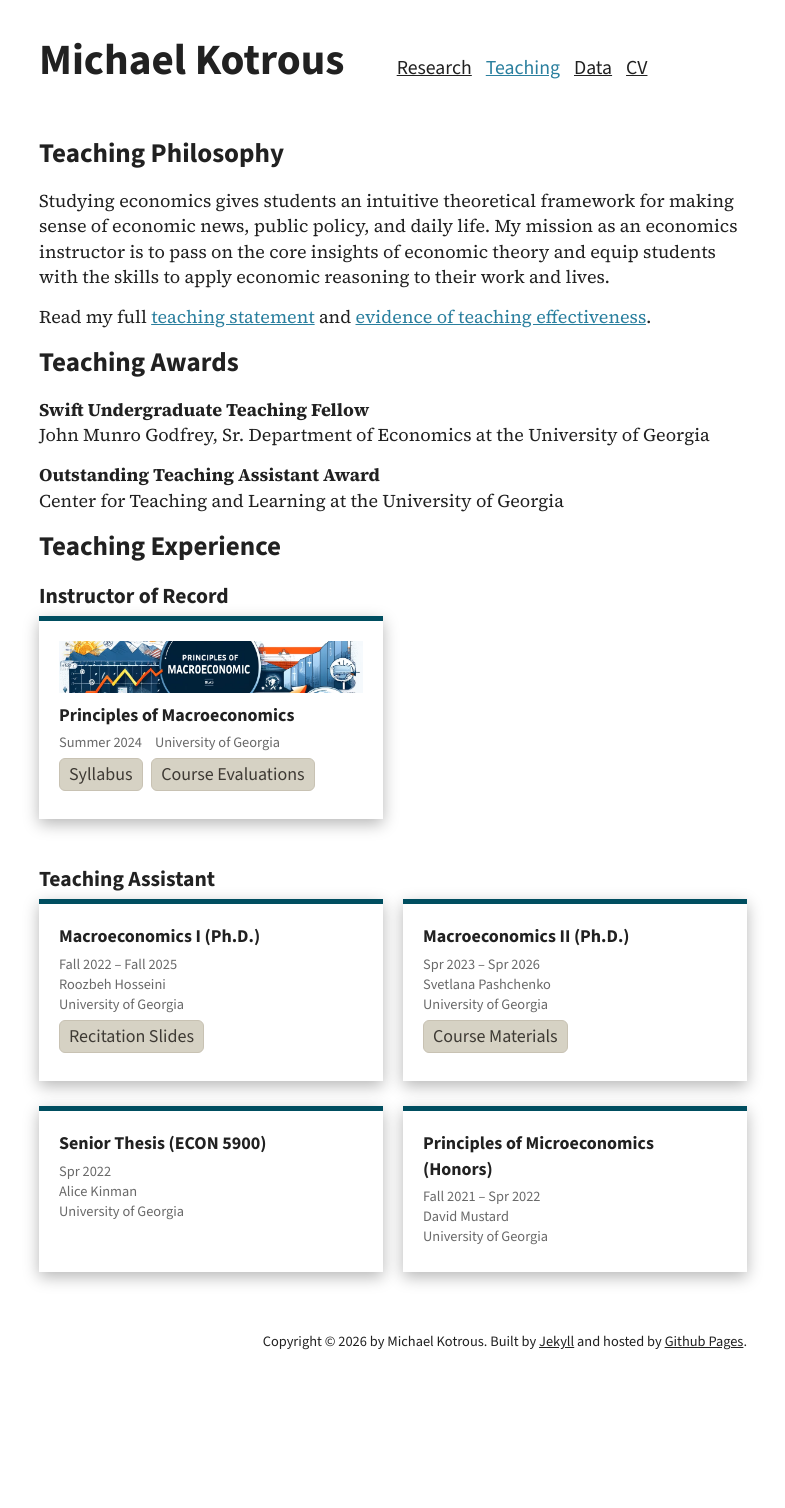
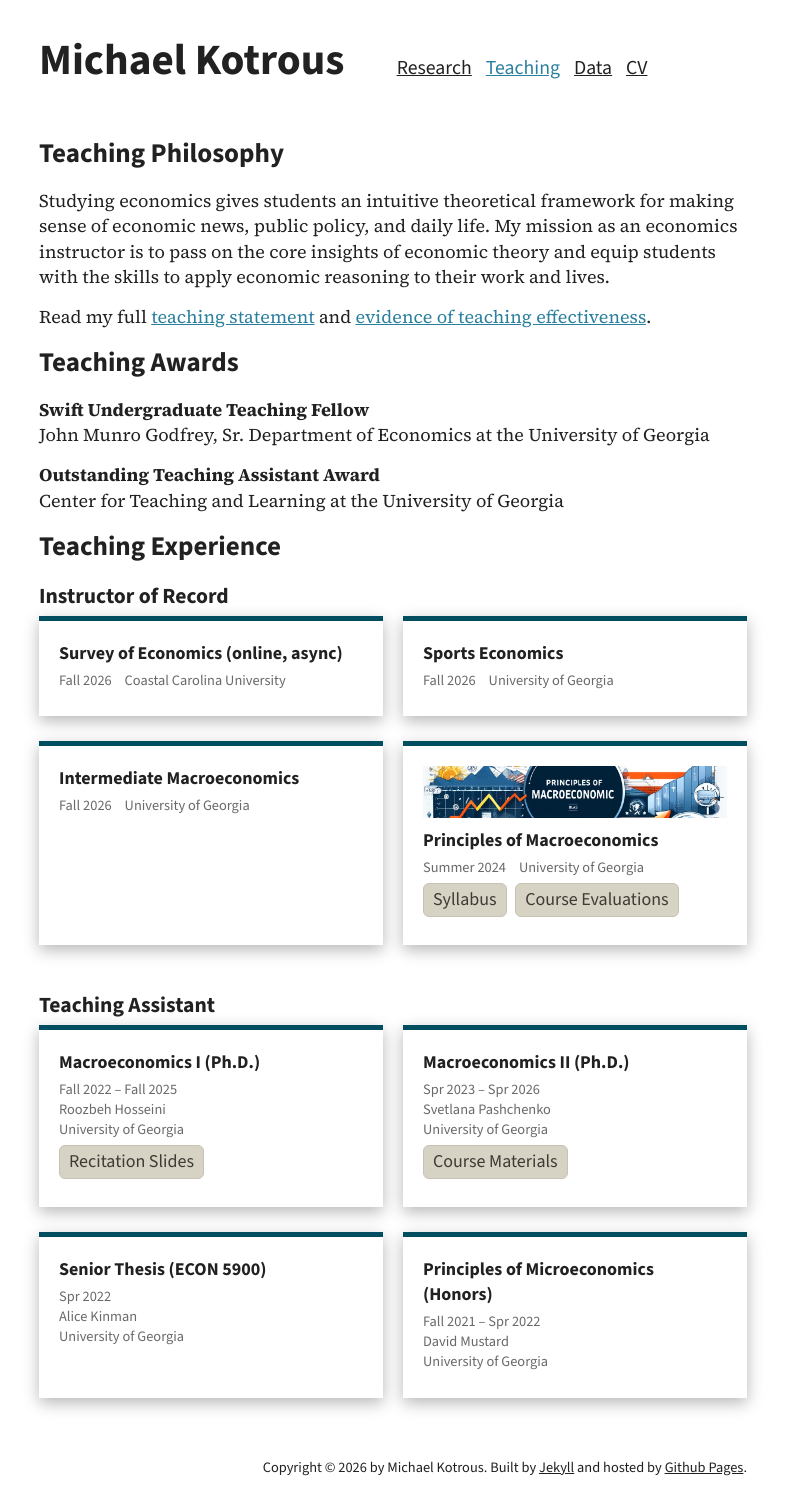
Before and after one commit to michaelkotrous/michaelkotrous.github.io, a Jekyll site: the page built from teaching/index.html, in a window 1280 px wide. Shown: the whole page, without its empty margins (247-1032 px from the left). Built offline with Jekyll 4.4.1, drawn with Linux system fonts in a browser that asks for light colours; before the commit the page ends 1382 px from its top, so only the background shows below that.

Commit message:
Updating CV and webpage in anticipation of start of Fall 2026 term

```diff
--- a/_data/teaching.yml
+++ b/_data/teaching.yml
@@ -1,6 +1,21 @@
 # Teaching cards for courses taught as IOR and TA
 # For courses with a dedicated course webpage, create a post in _posts/ with category: teaching and
 # add link to post in card_links.
+
+- title: "Survey of Economics (online, async)"
+  role: instructor of record
+  institution: Coastal Carolina University
+  card_date: "Fall 2026"
+
+- title: "Sports Economics"
+  role: instructor of record
+  institution: University of Georgia
+  card_date: "Fall 2026"
+
+- title: "Intermediate Macroeconomics"
+  role: instructor of record
+  institution: University of Georgia
+  card_date: "Fall 2026"
 
 - title: "Principles of Macroeconomics"
   role: instructor of record
```
Also changed, not shown: index.md (+3 -5 lines), 1 other file.
